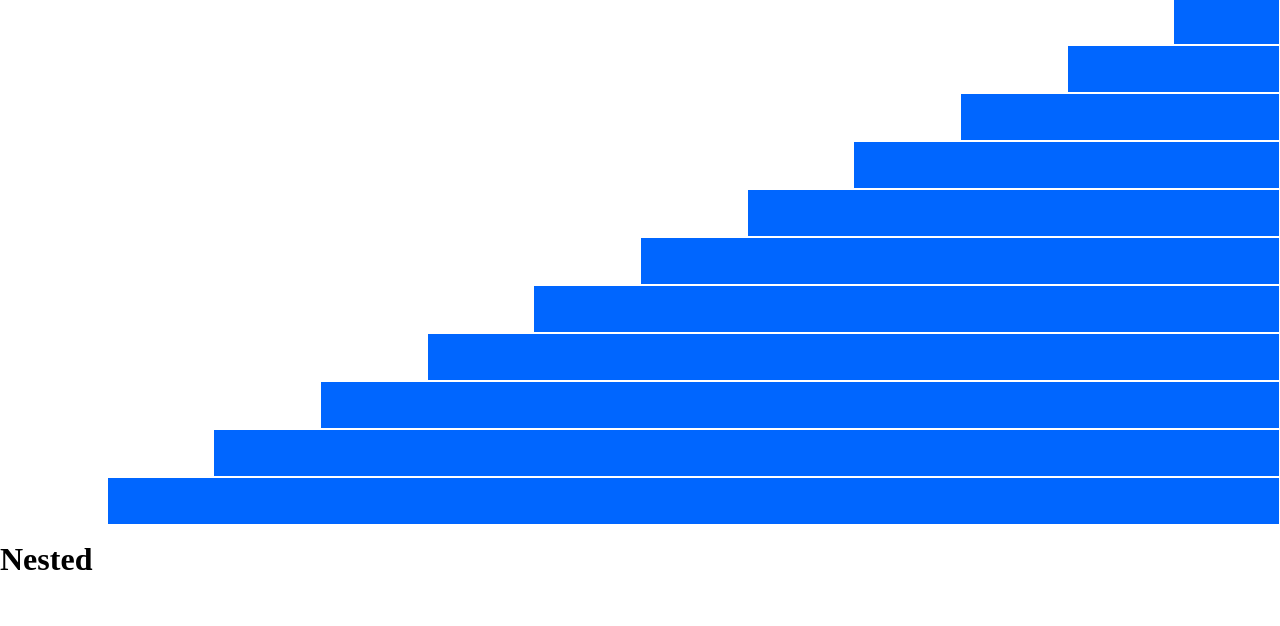
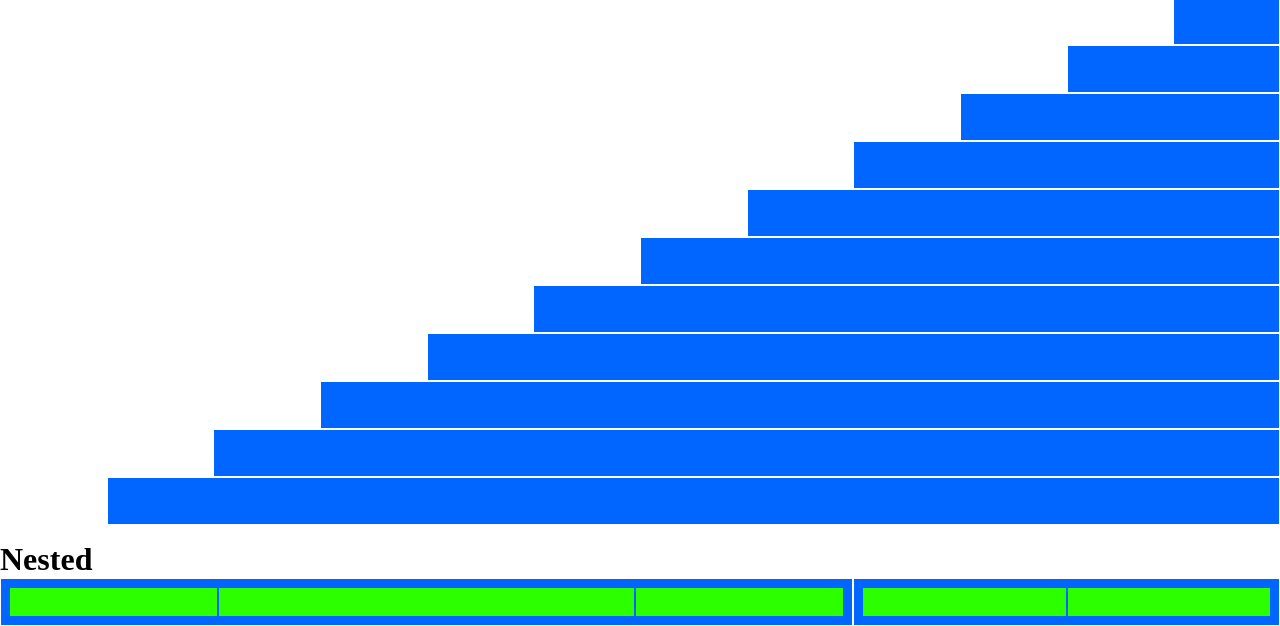
Before and after one commit to Gozzissimo/html-css-12bool, a plain HTML site: page index.html in a window 1280 px wide. Shown: the part 733-1359 px from the top of the page. Before the commit the page ends 1311 px from the top, so only its background shows below. Drawn offline with Linux system fonts and the light colour scheme.

Commit message:
nest fatto

```diff
--- a/css/style.css
+++ b/css/style.css
@@ -7,9 +7,17 @@
     color: white;
 }
 
+[class *="col"].row {
+    align-items: center;
+    padding: 0.5em;
+}
+
 [class *="col"] [class *="col"] {
-    background-color: green;
-    height: 1.5em;
+    background-color: rgb(43, 255, 0);
+    height: 100%;
+    line-height: 100%;
+    border: 1px solid rgb(0, 102, 255);
+    padding: 0.5em;
 }
 
 .space {
--- a/index.html
+++ b/index.html
@@ -131,6 +131,18 @@
 
         <div class="space"></div>
         <h1>Nested</h1>
+        <div class="row">
+            <div class="col-8 row">
+                <div class="col-3"></div>
+                <div class="col-6"></div>
+                <div class="col-3"></div>
+            </div>
+            <div class="col-4 row">
+                <div class="col-6"></div>
+                <div class="col-6"></div>
+            </div>
+        </div>
+
     </div>
 </body>
 </html>
```
